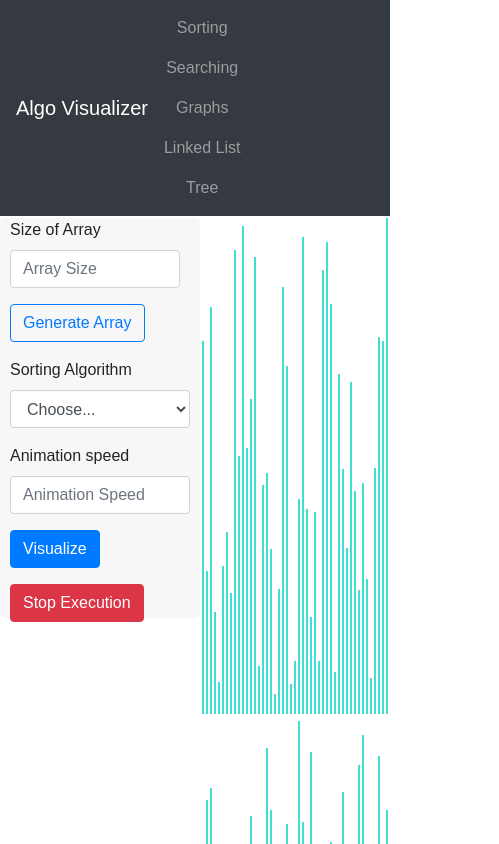
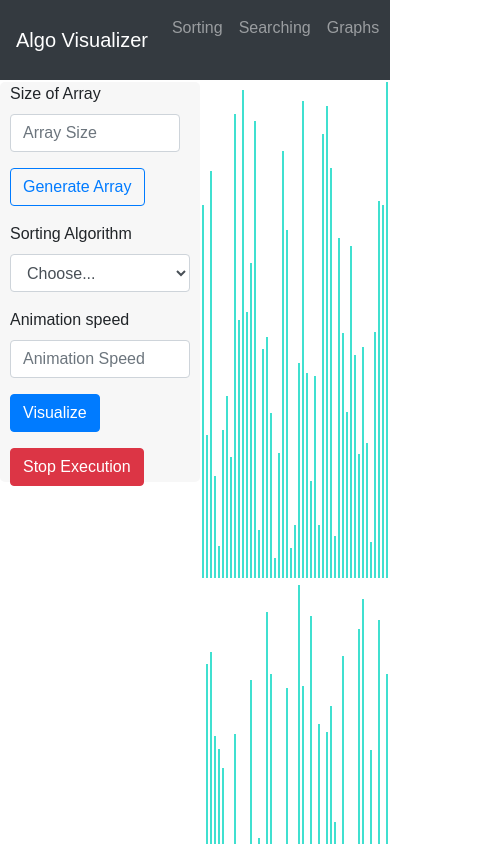
Before and after one commit to pavankalyan1997/Algorithm-Visualizer, a React (Create React App) app: page / in a window 390 px wide. Shown: the top 844 px of the page, 499 px wide, since content can reach past the window. Built offline with nearby package versions, Linux system fonts and the light colour scheme; the HTML template or start-up script is replaced by a standard one.

Commit message:
removed responsivness

```diff
--- a/src/App.js
+++ b/src/App.js
@@ -14,7 +14,7 @@ class App extends Component {
   render() {
     return (
       <div className="App">
-        <Navbar collapseOnSelect expand="lg" bg="dark" variant="dark" sticky="top">
+        <Navbar  bg="dark" variant="dark" sticky="top">
     <Navbar.Brand href="#home">Algo Visualizer</Navbar.Brand>
     <Nav className="mr-auto">
       <Nav.Link href="sorting">Sorting</Nav.Link>
```
